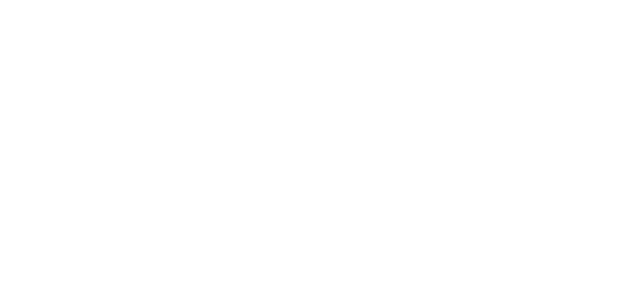
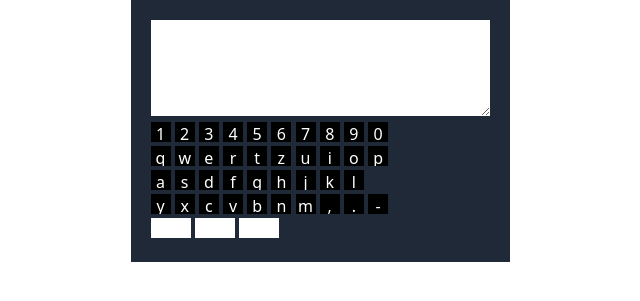
Before and after one commit to Timxyx/htdocs_syp, a PHP site: page /editor.php in a window 1280 px wide. Before the commit the part shown is empty. Shown: the top 301 px of the page, without its empty margins (320-960 px from the left). Run offline with PHP 8.4, Linux system fonts and the light colour scheme; some libraries are stand-ins or nearby versions.

Commit message:
initial editor

```diff
--- a/timy/editor/editor.php
+++ b/timy/editor/editor.php
@@ -1,3 +1,12 @@
+<?php
+    $btn_symbols = ["1234567890","qwertzuiop", "asdfghjkl", "yxcvbnm,.-"];
+    $text = '';
+
+    if(isset($_POST['submit'])){
+
+        $text = $_POST['text'] . $_POST['submit'];
+    }
+?>
 <!DOCTYPE html>
 <html lang="en">
 <head>
@@ -9,6 +18,25 @@
     <title>simple editor</title>
 </head>
 <body>
+    <div class="container min-w-full flex justify-center">
+        <form action="editor.php" method="POST" class="bg-gray-800 p-5">
+            <input type="hidden" name="text" value="<?php echo $text?>"/>
+            <div>
+                <textarea readonly id="text" name="textArea" cols="35" rows="4"><?php echo $text?></textarea>
+                <?php foreach ($btn_symbols as $btn_row): ?>
+                    <div class="keys">
+                        <?php for($i = 0; $i < strlen($btn_row); $i++):?>
+                        <input id="" class="key" type="submit" name="submit" value="<?php echo $btn_row[$i]?>" />
+                <?php endfor;?>
+                </div>
 
+            <?php endforeach;?>
+            <input id="space" class="key" type="submit" name="submit" value="&nbsp;" placeholder="Space"></input>
+            <input id="delete" class="key" type="submit" name="submit" value="&nbsp;" placeholder="Space"></input>
+            <input id="clear" class="key" type="submit" name="submit" value="&nbsp;" placeholder="Space"></input>
+
+            </div>
+   </div>
+</form>
 </body>
 </html>
--- a/timy/editor/style.css
+++ b/timy/editor/style.css
@@ -0,0 +1,11 @@
+.key{
+    cursor: pointer;
+    width: 20px;
+    height: 20px;
+    color: white;
+    background-color:black;
+}
+#space, #delete, #clear{
+    width: 40px;
+    background-color:white;
+}
```
